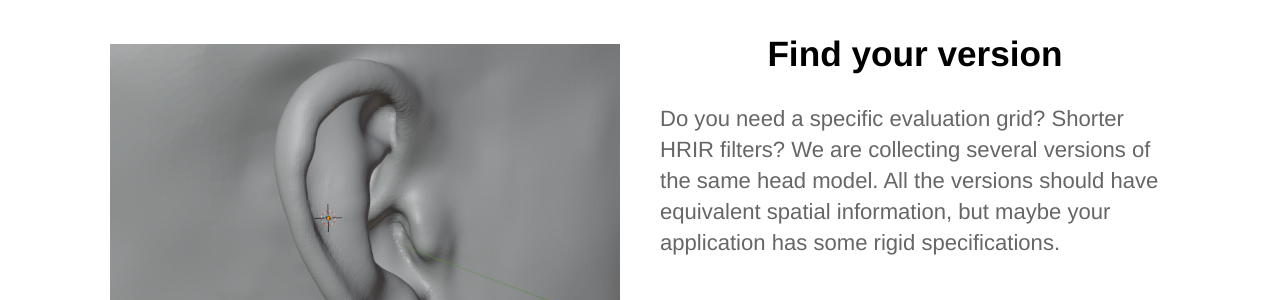
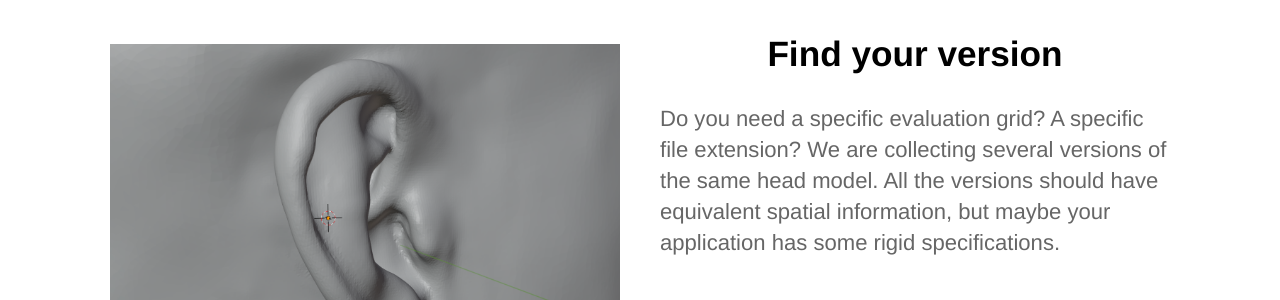
Before and after one commit to TheNEMOproject/TheNEMOproject.github.io, a Jekyll site: the page built from downloads.html, in a window 1280 px wide. Shown: the part 876-1176 px from the top of the page. Built offline with Jekyll 4.4.1, drawn with Linux system fonts in a browser that asks for light colours.

Commit message:
Update downloads.html

```diff
--- a/downloads.html
+++ b/downloads.html
@@ -23,7 +23,7 @@ description: >-
 	<div class="container flex">
 		<div class="text editable">
 			<h2><strong>Find your version</strong></h2>
-			<p>Do you need a specific evaluation grid? Shorter HRIR filters? We are collecting several versions of the same head model. All the versions should have equivalent spatial information, but maybe your application has some rigid specifications.</p>
+			<p>Do you need a specific evaluation grid? A specific file extension? We are collecting several versions of the same head model. All the versions should have equivalent spatial information, but maybe your application has some rigid specifications.</p>
 			<div class="cta button"><a href="https://github.com/TheNEMOproject/NEMOhrtf">Find your version.</a></div>
 		</div>
 		<div class="image">
```
